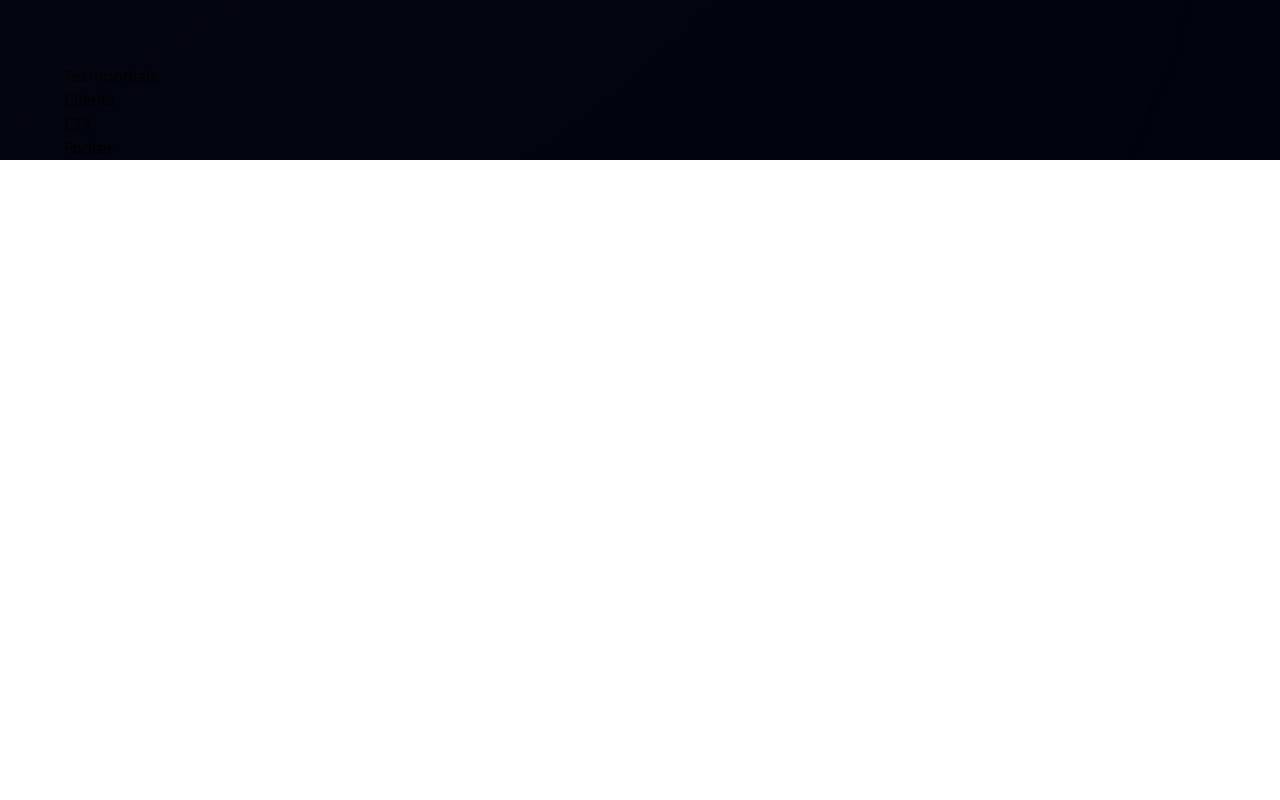
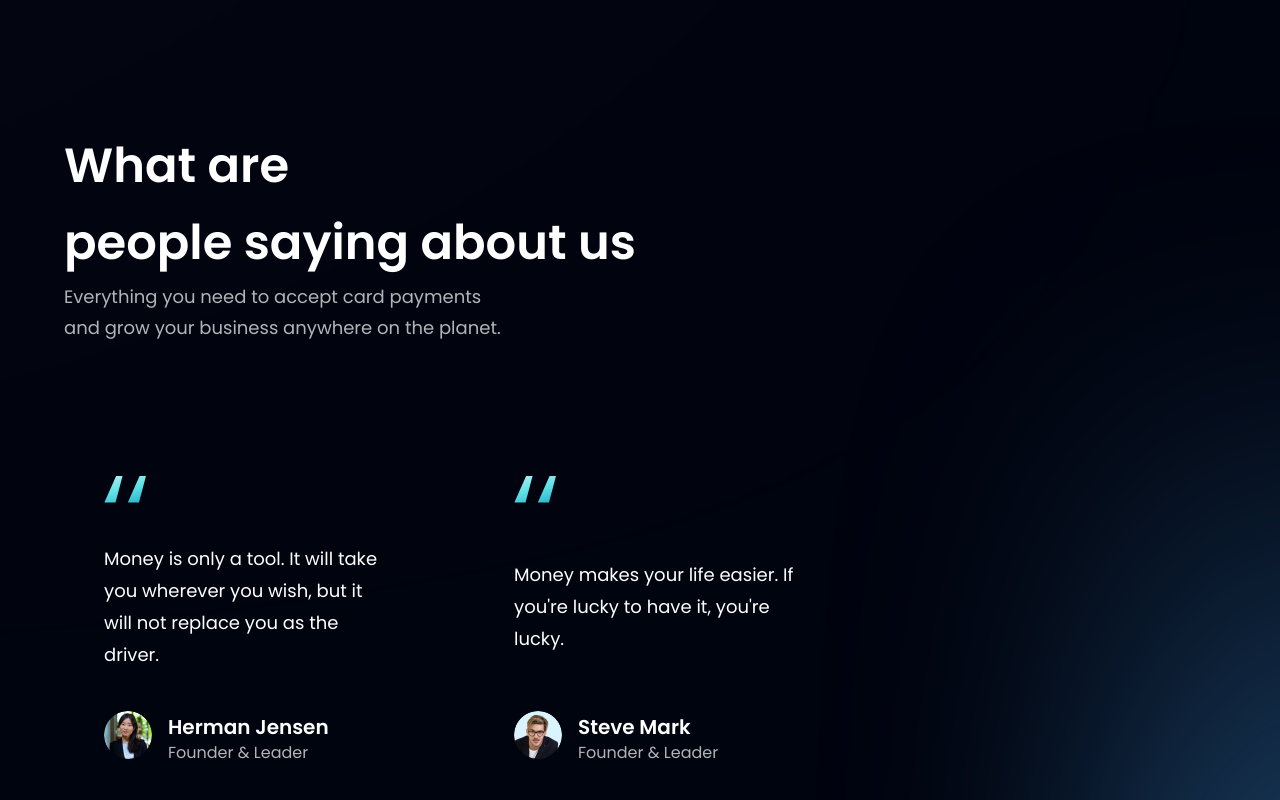
Before and after one commit to faisal-hayat/responsive-ract-website, a React (Vite) app: page / in a window 1280 px wide. Shown: the part 2740-3540 px from the top of the page. Before the commit the page ends 2900 px from the top, so only its background shows below. Built offline with nearby package versions, Linux system fonts and the light colour scheme.

Commit message:
testimonials are done

```diff
--- a/src/components/FeedbackCard.jsx
+++ b/src/components/FeedbackCard.jsx
@@ -2,8 +2,22 @@
 
 function FeedbackCard(props){
   return(
-    <div>
-      FeedbackCard
+    <div className="flex justify-between flex-col px-10 py-12 rounded-[20px] max-w-[370px] md:mr-10 sm:mr-5 mr-0 my-5 feedback-card">
+      <img src={quotes} alt="Image" className="w-[42px] h-[27px] object-contain" />
+      <p className="font-poppins fonts-normal text-[18px] leading-[32px] text-white my-10">
+        {props.content}
+      </p>
+      <div className="flex flex-row">
+        <img src={props.img} alt="Image" className="w-[48px] h-[48px] rounded-full" />
+        <div className="flex flex-col ml-4">
+          <h4 className="text-white font-poppins font-semibold text-[20px] leading-[32px]">
+            {props.name}
+          </h4>
+          <p className="text-dimWhite font-poppins font-normal text-[16px] leading-[20px]">
+            {props.title}
+          </p>
+        </div>
+      </div>
     </div>
   )
 }
--- a/src/components/Testimonials.jsx
+++ b/src/components/Testimonials.jsx
@@ -4,9 +4,26 @@
 
 function Testimonials(props){
   return(
-    <div>
-      Testimonials
-    </div>
+    <section className={`${styles.paddingY} ${styles.flexCenter} flex-col relative`} id="clients">
+      {/* TODO: we need to complete it */}
+      <div className="absolute z-[0] w-[60%] h-[60%] -right-[50%] rounded-ful blue__gradient" />
+      <div className="w-full flex justify-between items-centermd:flex-row flex-col sm:mb-16 mb-6 relative z-[1px]">
+        <h1 className={styles.heading2}>
+          What are <br className="sm:block hidden" /> people saying about us
+        </h1>
+        <div className="w-full md:mt-0 mt-6">
+          <p className={`${styles.paragraph} text-left max-w-[450px]`}>
+          Everything you need to accept card payments and grow your business
+          anywhere on the planet.
+          </p>
+        </div>
+      </div>
+      <div className="flex flex-wrap sm:justify-start justify-center w-full feedback-container relative z-[1]">
+        {feedback.map((card) => (
+          <FeedbackCard key={card.id} {...card} />
+        ))}
+      </div>
+    </section>
   )
 }
 
```
